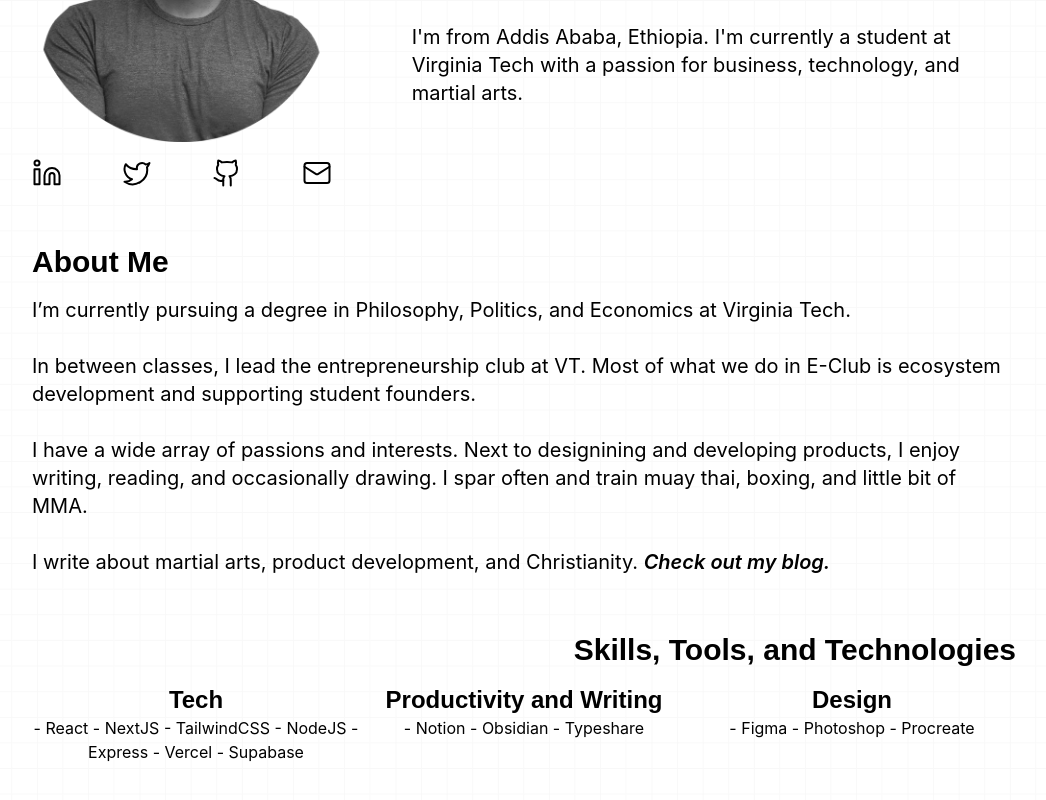
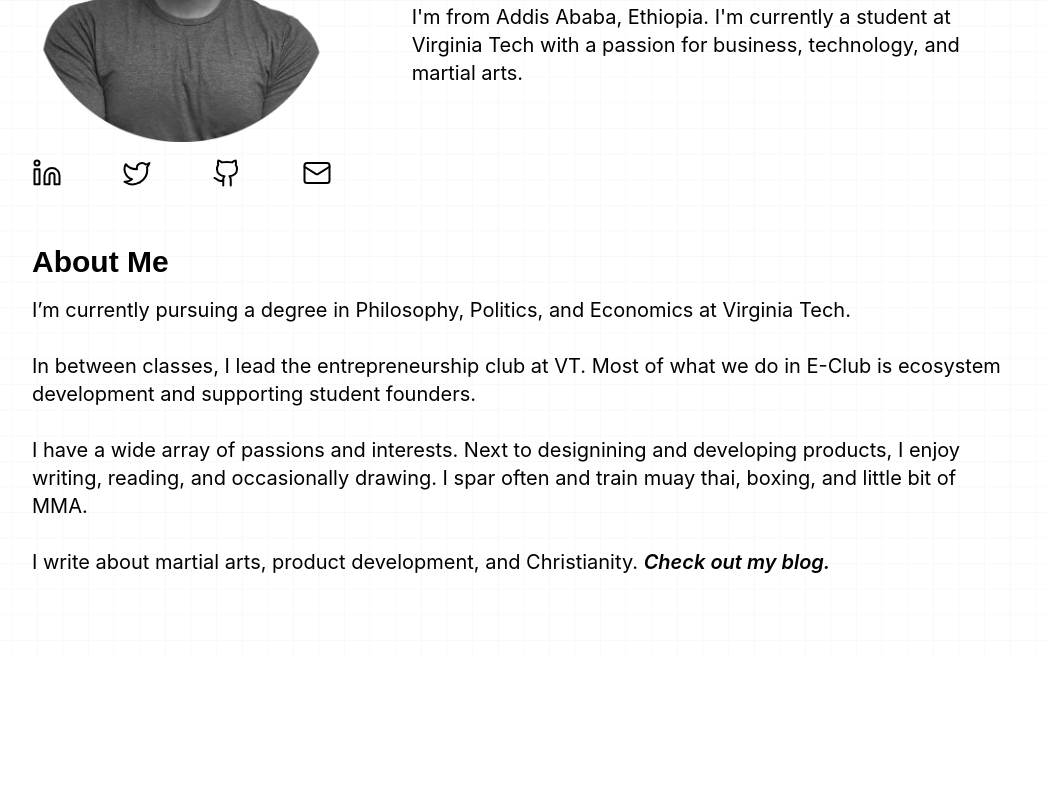
Before and after one commit to EbenZergaw/ebnzr-me, a Next.js app: page / in a window 1280 px wide. Shown: the part 358-1158 px from the top of the page, without its empty margins (116-1162 px from the left). After the commit the page ends 1014 px from the top, so only its background shows below. Built offline with nearby package versions, Linux system fonts and the light colour scheme.

Commit message:
project blur overlay fixes

```diff
--- a/app/page.tsx
+++ b/app/page.tsx
@@ -5,7 +5,6 @@
 import { Linkedin, Twitter, Mail, Github } from "lucide-react";
 import Link from "next/link";
 import { Meteors } from "@/components/ui/meteors";
-import { FloatingDock } from "@/components/MobileMenu";
 import headshot from '../public/headshot.png'
 
 export default function Home() {
@@ -47,7 +46,7 @@
 
         <div className="mx-auto text-xl text-wrap lg:ml-20">
           Hello, I'm
-          <h1 className="text-3xl font-bold my-8">Ebenezer Zergabachew</h1>
+          <h1 className="text-3xl font-bold my-3">Ebenezer Zergabachew</h1>
           <p className="">
             I'm from Addis Ababa, Ethiopia. I'm currently a student at Virginia
             Tech with a passion for business, technology, and martial arts.
@@ -78,42 +77,6 @@
         </Link>
       </p>
 
-      <section>
-        <h2 className="text-3xl mt-14 mb-4 lg:mx-0 mx-auto font-bold text-right">
-          Skills, Tools, and Technologies
-        </h2>
-
-        <div className="lg:grid lg:grid-cols-3">
-          {/* Tech */}
-          <div className="text-center justify-center">
-            <h3 className="text-2xl font-bold">Tech</h3>
-            - React
-            - NextJS
-            - TailwindCSS
-            - NodeJS
-            - Express
-            - Vercel
-            - Supabase
-          </div>
-
-          {/* Productivity, Project Management, Writing */}
-          <div className="text-center justify-center">
-            <h3 className="text-2xl font-bold">Productivity and Writing</h3>
-            - Notion
-            - Obsidian
-            - Typeshare
-          </div>
-
-          {/* Design */}
-          <div className="text-center justify-center">
-            <h3 className="text-2xl font-bold">Design</h3>
-            - Figma
-            - Photoshop
-            - Procreate
-          </div>
-
-        </div>
-      </section>
     </>
   );
 }
--- a/app/projects/CombatCrafter.tsx
+++ b/app/projects/CombatCrafter.tsx
@@ -21,6 +21,7 @@
       </div>
 
       <div className="lg:w-[60%]">
+        <div className="absolute top-4 lg:relative lg:top-0">
           <h1 className="font-bold text-3xl">Combat Crafter</h1>
 
           <Link
@@ -30,6 +31,7 @@
             <ExternalLink />
             <div className="ml-2 mt-[1px]">Website</div>
           </Link>
+        </div>
 
         <p className="text-lg">
           I wanted to build tooling and software around martial arts and Combat
--- a/app/projects/page.tsx
+++ b/app/projects/page.tsx
@@ -51,7 +51,7 @@
             initial={{ opacity: 0 }}
             animate={{ opacity: 1 }}
             exit={{ opacity: 0 }}
-            className="fixed inset-0 bg-black/10 dark:bg-white/10 backdrop-blur-[5px] z-40"
+            className="fixed inset-0 bg-black/10 dark:bg-w hite/10 backdrop-blur-[5px] z-[48]"
           />
         )}
       </AnimatePresence>
@@ -59,7 +59,7 @@
       {/* Expanded Card */}
       <div>
         {active && typeof active === "object" && (
-          <div className="fixed inset-0 grid place-items-center z-50">
+          <div className="fixed inset-0 grid place-items-center z-[49]">
 
             <div
               ref={ref}
--- a/components/Navbar.tsx
+++ b/components/Navbar.tsx
@@ -49,7 +49,7 @@
   return (
     <>
       {/* Desktop NAV */}
-      <div className="hidden lg:block lg:flex lg:items-center mt-4 z-50 chakra text-xl mb-20">
+      <div className="hidden lg:block lg:flex lg:items-center mt-4 z-[46] chakra text-xl mb-20">
         <div className="w-full mx-auto">
           <div className="lg:w-1/2 lg:flex lg:items-center lg:justify-between chakra !font-extralight">
             {links.map((link) => (
```
Lines whose indentation alone changed are shown as unchanged.
